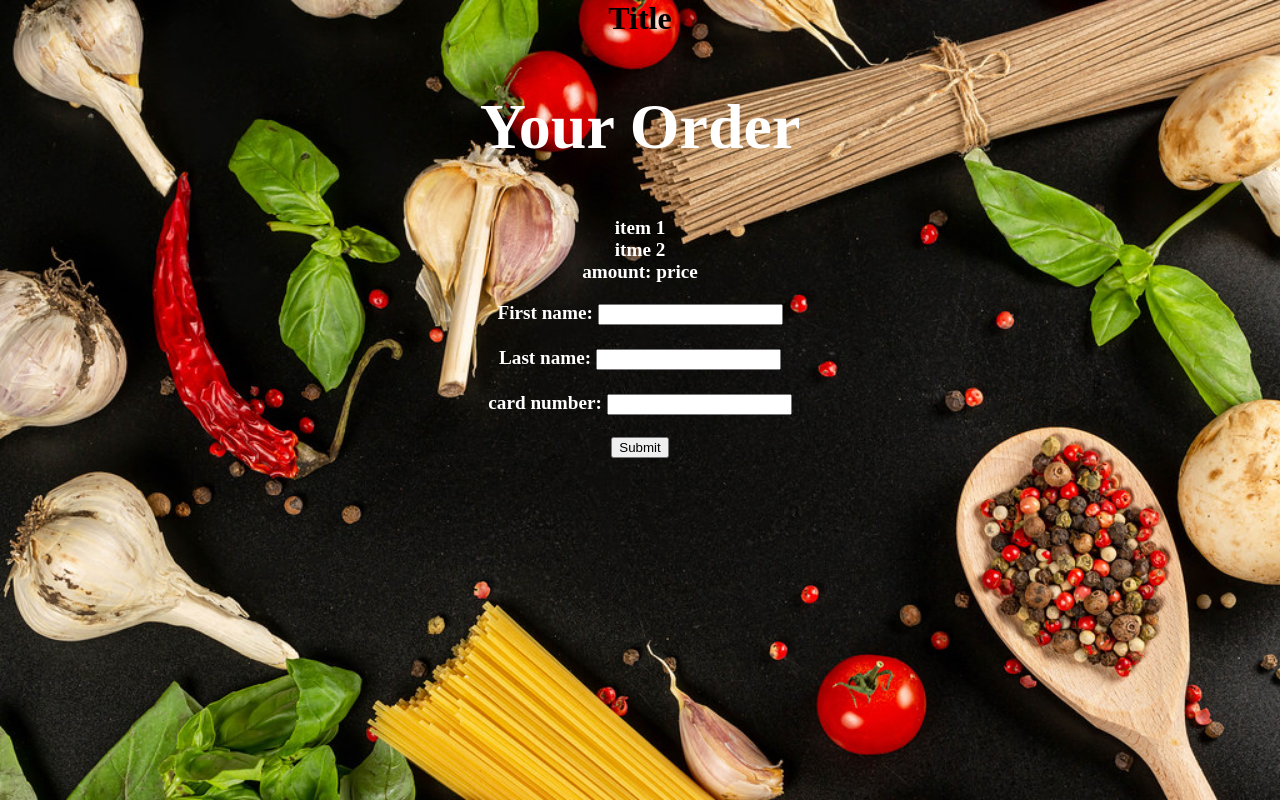
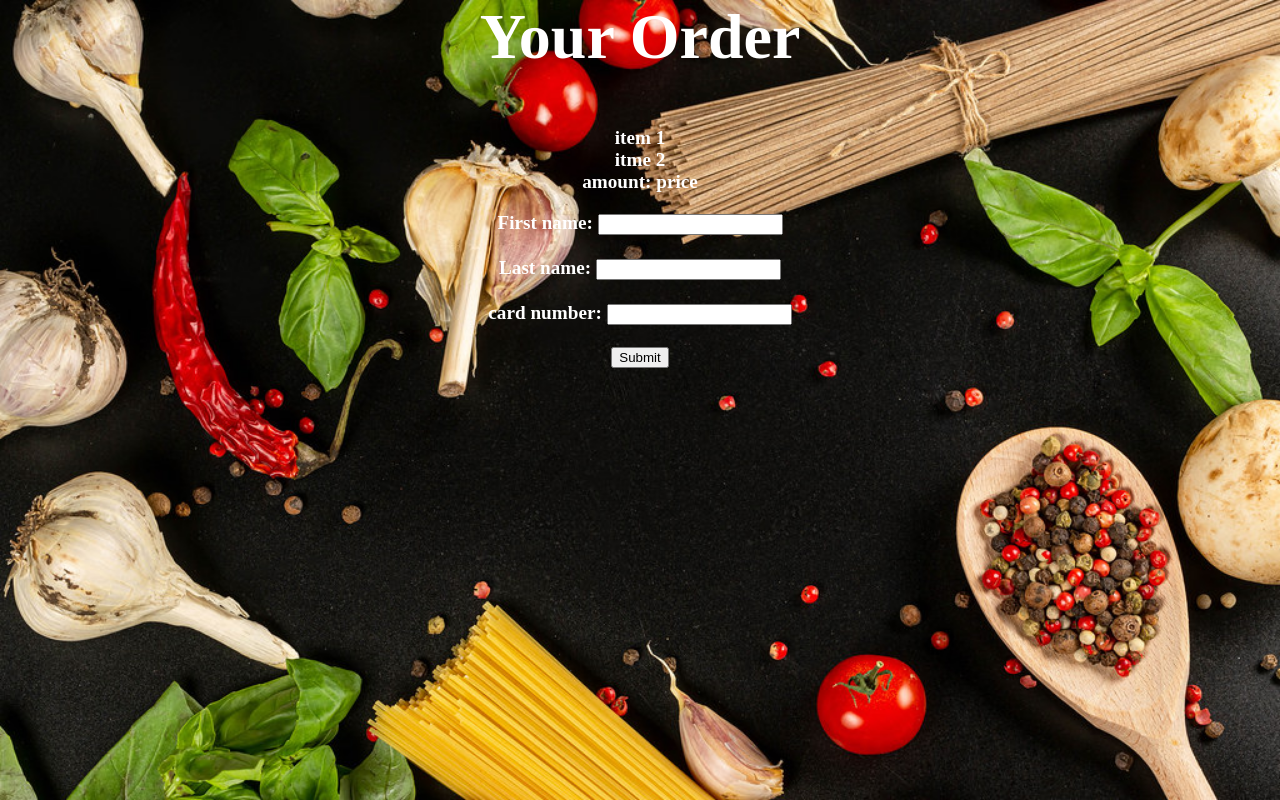
Before and after one commit to cscteam7/Team7project, a plain HTML site: page purchase.html in a window 1280 px wide. Drawn offline with Linux system fonts and the light colour scheme.

Commit message:
Update purchase.html

```diff
--- a/purchase.html
+++ b/purchase.html
@@ -4,7 +4,6 @@
         <link rel="stylesheet" href="static/stylesheet.css">
     </head>
     <body>
-        <h1 style="text-align: center;"> Title</h1>
         <div class="animatedtext">
             <h2>Your Order</h2>
             <p>  item 1<br>
```
